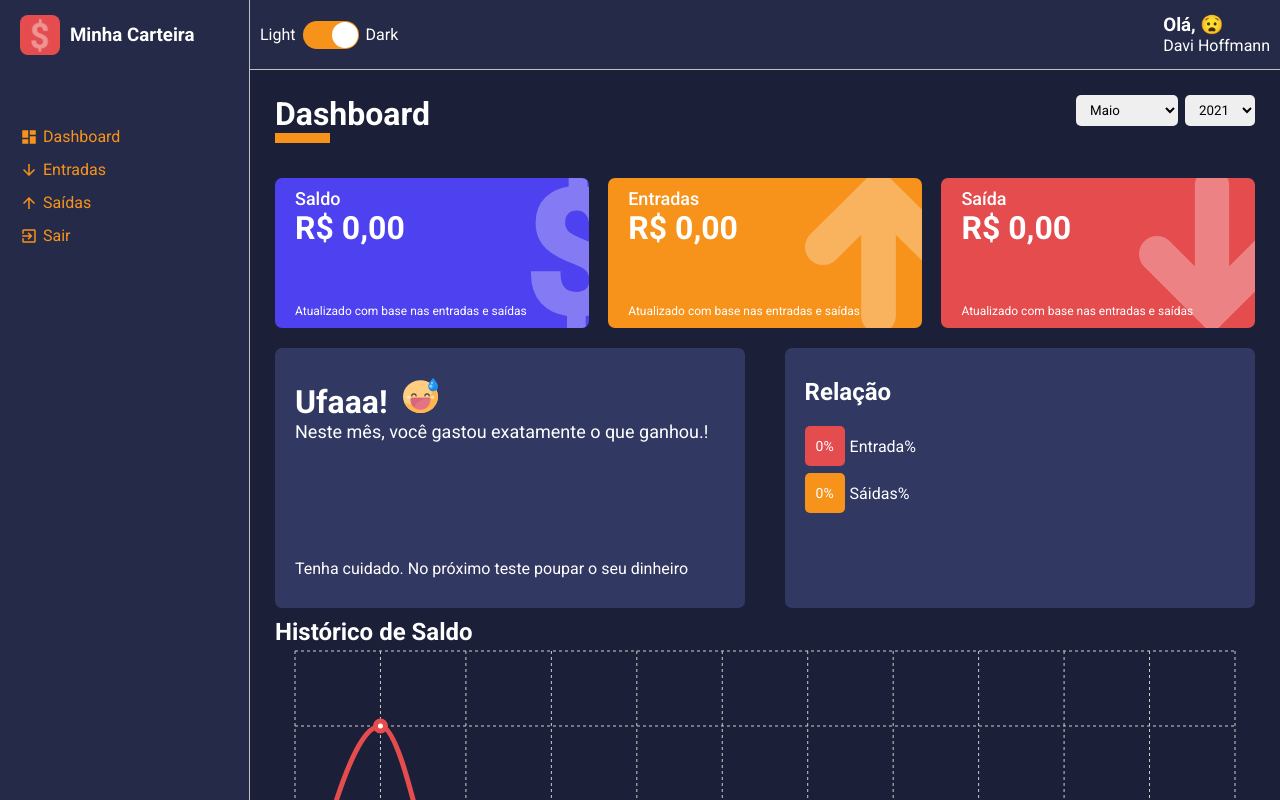
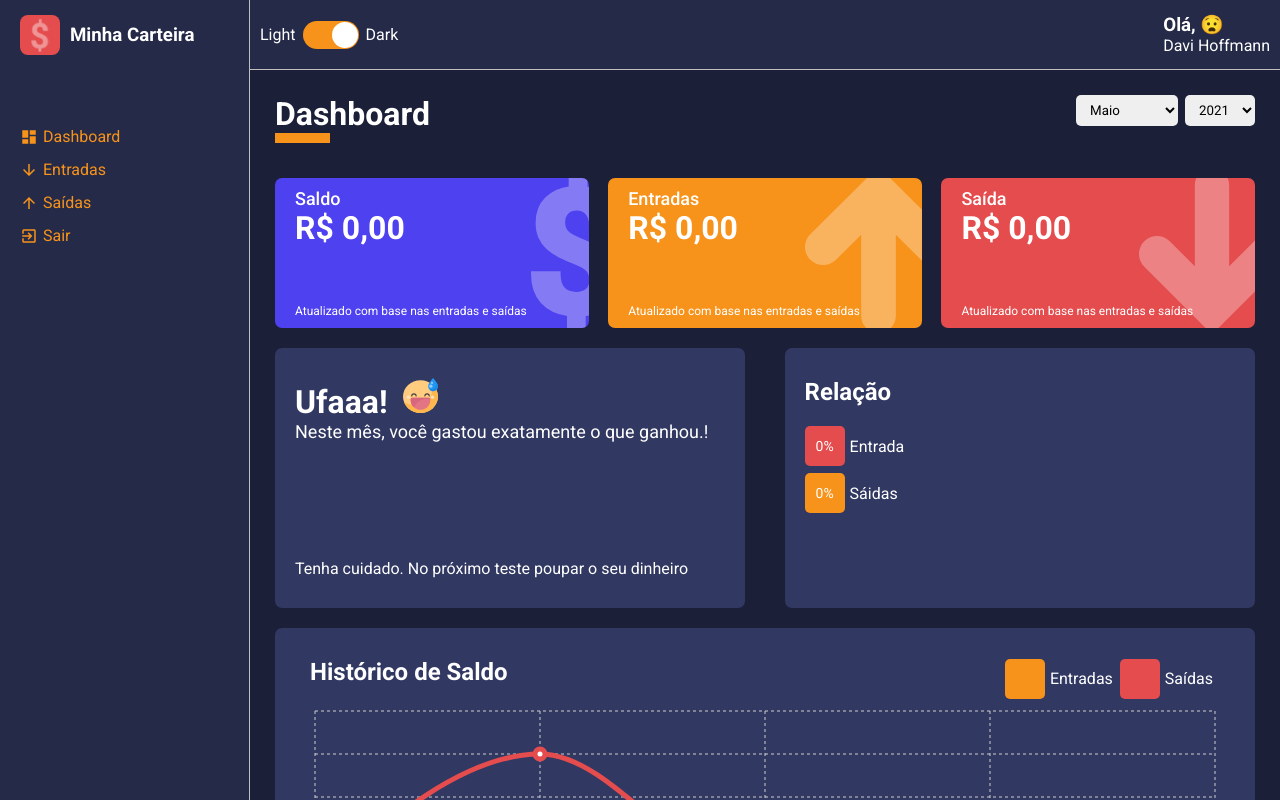
Before and after one commit to davihoffmann/minha-carteira-web, a React (Create React App) app: page /dashboard in a window 1280 px wide. Built offline with nearby package versions, Linux system fonts and the light colour scheme.

Commit message:
finalizado componente de grafico

```diff
--- a/src/components/HistoryChartBox/index.tsx
+++ b/src/components/HistoryChartBox/index.tsx
@@ -2,7 +2,7 @@ import React, { ReactElement } from 'react';
 
 import { ResponsiveContainer, LineChart, Line, XAxis, CartesianGrid, Tooltip } from 'recharts';
 
-import { Container, ChartContainer } from './styles';
+import { Container, ChartHeader, LegendContainer, Legend, ChartContainer } from './styles';
 import { IHistoryChartBoxProps } from './types';
 
 export default function HistoryChartBox({
@@ -12,7 +12,22 @@ export default function HistoryChartBox({
 }: IHistoryChartBoxProps): ReactElement {
     return (
         <Container>
+            <ChartHeader>
                 <h2>Histórico de Saldo</h2>
+
+                <LegendContainer>
+                    <Legend color={lineColorAmountEntry}>
+                        <div></div>
+                        <span>Entradas</span>
+                    </Legend>
+                    <Legend color={lineColorAmountOutput}>
+                        <div></div>
+                        <span>Saídas</span>
+                    </Legend>
+                </LegendContainer>
+            </ChartHeader>
+
+            <ChartContainer>
                 <ResponsiveContainer>
                     <LineChart data={data} margin={{ top: 5, right: 20, left: 20, bottom: 5 }}>
                         <CartesianGrid strokeDasharray="3 3" stroke="#cecece" />
@@ -38,6 +53,7 @@ export default function HistoryChartBox({
                         />
                     </LineChart>
                 </ResponsiveContainer>
+            </ChartContainer>
         </Container>
     );
 }
--- a/src/components/HistoryChartBox/styles.ts
+++ b/src/components/HistoryChartBox/styles.ts
@@ -1,8 +1,63 @@
 import styled from 'styled-components';
+
+interface ILegendProps {
+    color: string;
+}
 
 export const Container = styled.div`
     width: 100%;
-    height: 340px;
+    height: 320px;
+    display: flex;
+    flex-direction: column;
+
+    background-color: ${props => props.theme.colors.tertiary};
+    color: ${props => props.theme.colors.white};
+
+    margin: 10px 0;
+    padding: 30px 20px;
+    border-radius: 7px;
 `;
 
-export const ChartContainer = styled.div``;
+export const ChartContainer = styled.div`
+    flex: 1;
+    height: 300px;
+`;
+
+export const ChartHeader = styled.header`
+    width: 100%;
+    display: flex;
+    justify-content: space-between;
+
+    > h2 {
+        margin-bottom: 20px;
+        padding-left: 15px;
+    }
+`;
+
+export const LegendContainer = styled.ul`
+    list-style: none;
+    display: flex;
+    padding-right: 15px;
+`;
+
+export const Legend = styled.li<ILegendProps>`
+    display: flex;
+    align-items: center;
+    margin-bottom: 7px;
+    margin-right: 7px;
+
+    > div {
+        background-color: ${props => props.color};
+
+        width: 40px;
+        height: 40px;
+        border-radius: 5px;
+        font-size: 14px;
+        text-align: center;
+        line-height: 40px;
+    }
+
+    > span {
+        margin-left: 5px;
+    }
+`;
--- a/src/components/PieChartBox/index.tsx
+++ b/src/components/PieChartBox/index.tsx
@@ -15,7 +15,7 @@ export default function PieChartBox({ data }: IPieChartProps): ReactElement {
                     {data.map(item => (
                         <Legend key={item.name} color={item.color}>
                             <div>{item.percent}%</div>
-                            <span>{item.name}%</span>
+                            <span>{item.name}</span>
                         </Legend>
                     ))}
                 </LegendContainer>
--- a/src/pages/Dashboard/index.tsx
+++ b/src/pages/Dashboard/index.tsx
@@ -141,7 +141,8 @@ const Dashboard: React.FC = () => {
     }, [totalGains, totalExpenses]);
 
     const historyChartData = useMemo(() => {
-        return listOfMonths.map((_, month) => {
+        return listOfMonths
+            .map((_, month) => {
                 let amountEntry = 0;
                 gains.forEach(gain => {
                     const date = new Date(gain.date);
@@ -178,6 +179,12 @@ const Dashboard: React.FC = () => {
                     amountEntry,
                     amountOutput,
                 };
+            })
+            .filter(item => {
+                const currentMonth = new Date().getMonth();
+                const currentYear = new Date().getFullYear();
+
+                return (yearSelected === currentYear && item.monthNumber <= currentMonth) || yearSelected < currentYear;
             });
     }, [yearSelected]);
 
```
Lines whose indentation alone changed are shown as unchanged.
